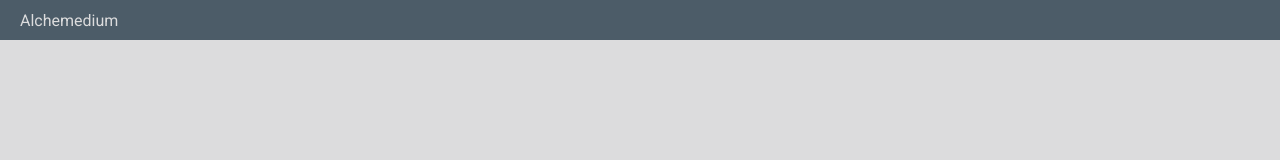
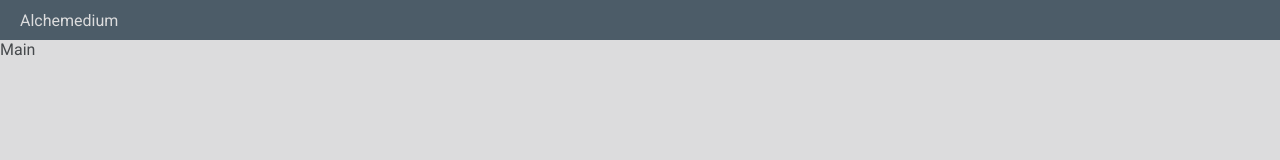
Before and after one commit to m-ghiringhelli/blog-list, a React (Create React App) app: page / in a window 1280 px wide. Shown: the top 160 px of the page. Built offline with nearby package versions, Linux system fonts and the light colour scheme.

Commit message:
created main

```diff
--- a/src/App.js
+++ b/src/App.js
@@ -2,12 +2,13 @@ import React from 'react';
 import './App.css';
 import Header from './components/layout/Header/Header';
 import Footer from './components/layout/Footer/Footer';
+import Main from './views/Main/Main';
 
 function App() {
   return (
     <section className="main">
       <Header />
-      {/* add your main component here */}
+      <Main />
       <Footer />
     </section>
   );
--- /dev/null
+++ b/src/views/Main/Main.js
@@ -0,0 +1,7 @@
+import React from 'react';
+
+export default function Main() {
+  return (
+    <div>Main</div>
+  );
+}
```
Also changed, not shown: 1 other file (tests, documents, lock files or other folders).
